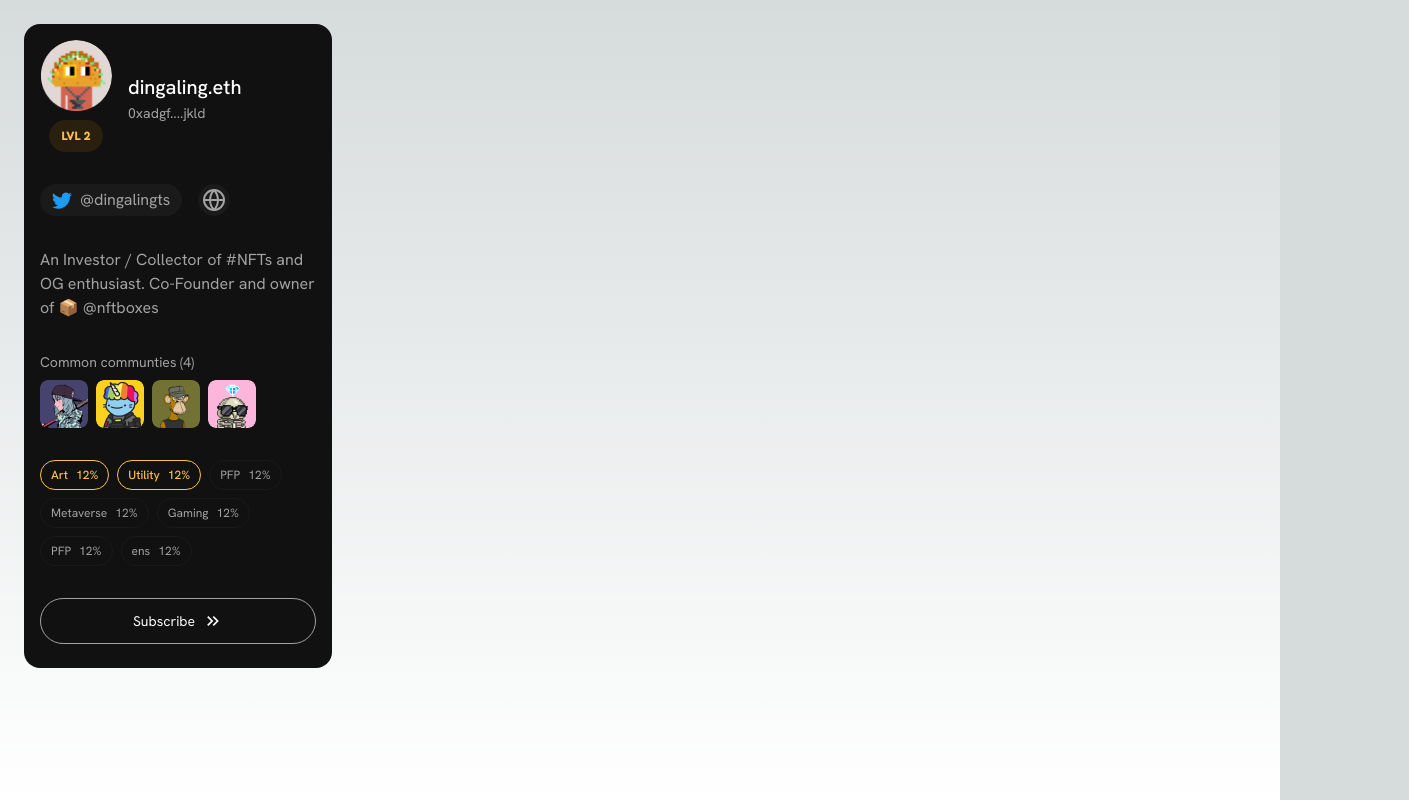
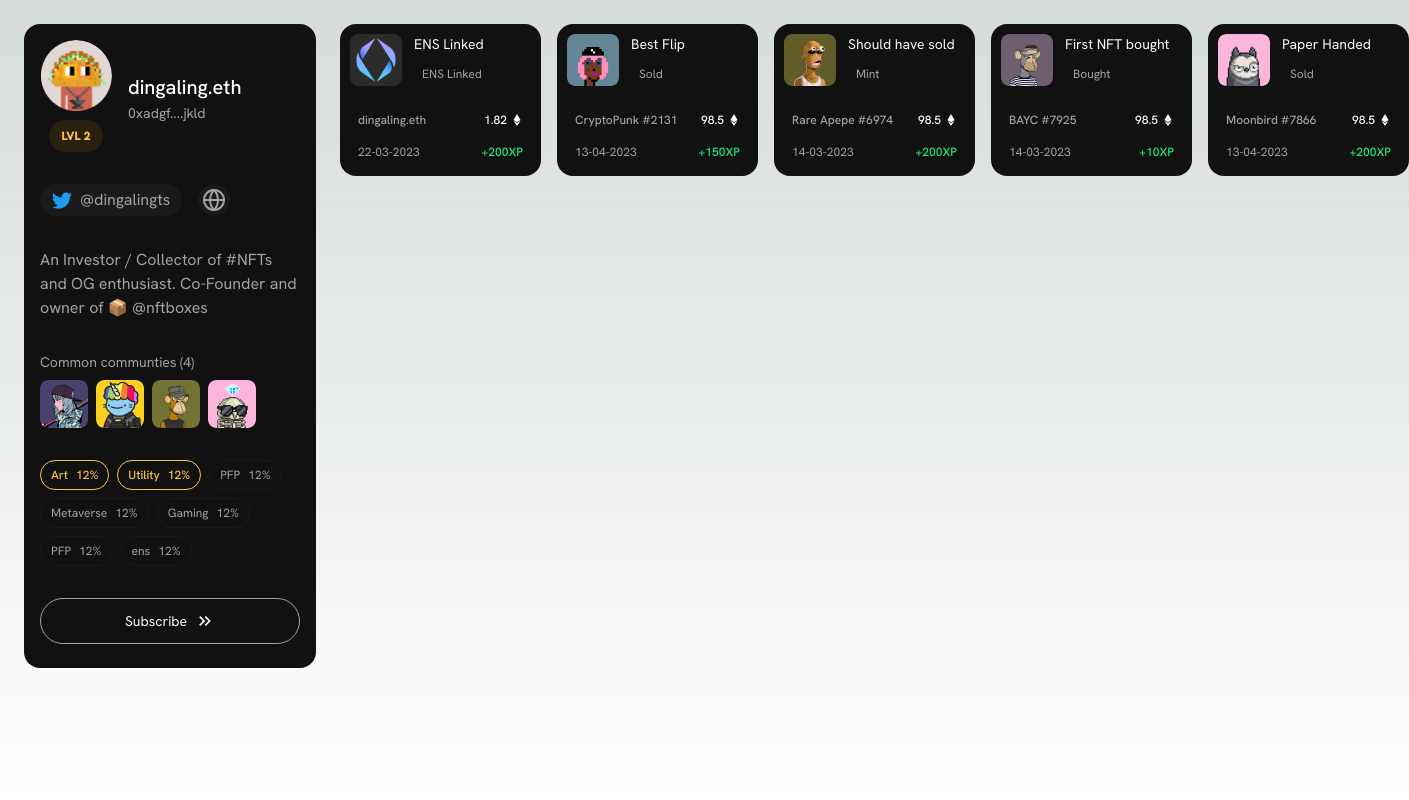
Before and after one commit to yash22arora/Wall_Assignment, a Next.js app in the folder client/: page / in a window 1280 px wide. Shown: the whole page, 1409 px wide, since content can reach past the window. Built offline with nearby package versions, Linux system fonts and the light colour scheme.

Commit message:
Make achievement list component
Signed-off-by: Yashvardhan Arora <yash22arora@gmail.com>

```diff
--- a/client/src/app/globals.css
+++ b/client/src/app/globals.css
@@ -1,6 +1,11 @@
 @tailwind base;
 @tailwind components;
 @tailwind utilities;
+
+/* body {
+  max-width: 100vw;
+  overflow: hidden;
+} */
 
 :root {
   --foreground-rgb: 0, 0, 0;
--- a/client/src/app/page.tsx
+++ b/client/src/app/page.tsx
@@ -5,19 +5,20 @@
 import { BsTwitter } from "react-icons/bs";
 import { FiGlobe } from "react-icons/fi";
 import { CommonCommunities } from "@/components/Profile/Communities/CommonCommunities";
-import { COMMON_COMMUNITIES, TAGS } from "@/constants";
+import { ACHIEVEMENTS, COMMON_COMMUNITIES, TAGS } from "@/constants";
 import { TagList } from "@/components/Profile/Tags/TagList";
 import { Button } from "@/components/common/Button/Button";
 import { MdOutlineKeyboardDoubleArrowRight } from "react-icons/md";
+import { AchievementList } from "@/components/Profile/Achievements/AchievementList";
 
 const font = Hanken_Grotesk({ subsets: ["latin"] });
 
 export default function Home() {
   return (
     <main
-      className={`${font.className} flex min-h-screen flex-row items-start justify-start p-6 gap-6 text-secondary-text `}
+      className={`${font.className} flex min-h-screen flex-row items-start justify-start p-6 gap-6 text-secondary-text max-w-[100vw] `}
     >
-      <Slate className="p-4 pb-6 w-1/4 flex flex-col rounded-2xl">
+      <Slate className="p-4 pb-6 w-1/4 min-w-[292px] flex flex-col rounded-2xl">
         <div className="flex flex-row items-center justify-start gap-4 mb-8">
           <Avatar
             currentLevel={2}
@@ -60,6 +61,11 @@
           <MdOutlineKeyboardDoubleArrowRight className="text-xl" />
         </Button>
       </Slate>
+      <div className="flex flex-col">
+        <div className="overflow-scroll">
+          <AchievementList achievements={ACHIEVEMENTS} />
+        </div>
+      </div>
     </main>
   );
 }
--- a/client/src/components/Profile/Achievements/Achievement.tsx
+++ b/client/src/components/Profile/Achievements/Achievement.tsx
@@ -1,11 +1,53 @@
 import { Slate } from "@/components/common/Slate/Slate";
 import { IAchievementProps } from "./types";
+import Image from "next/image";
+import { FaEthereum } from "react-icons/fa";
 
 export const Achievement: React.FC<IAchievementProps> = (props) => {
   const { achievement, color } = props;
   return (
-    <Slate className={`p-4 pb-6 w-1/4 flex flex-col rounded-2xl`}>
-      <div className="flex flex-row items-center"></div>
+    <Slate className={`p-2.5 flex flex-col rounded-2xl w-[201px]`}>
+      <div className="flex flex-row items-center w-full text-ellipsis gap-3 h-[52px]">
+        <Image
+          src={achievement.img}
+          alt={achievement.objectName}
+          key={achievement.objectName}
+          className="rounded-lg h-full aspect-square"
+        />
+        <div className="flex flex-col justify-between items-start text-ellipsis h-full">
+          <span className="text-primary-text text-sm leading-5 w-max">
+            {achievement.title}
+          </span>
+          <span className={`text-xs font-normal py-1 px-2`}>
+            {achievement.status}
+          </span>
+        </div>
+      </div>
+      <div className="flex flex-row justify-between items-center mt-5">
+        <span
+          className={`text-xs py-1 px-2 text-secondary-text font-medium leading-5`}
+        >
+          {achievement.objectName}
+        </span>
+        <span
+          className={`text-xs py-1 px-2 text-primary-text font-medium leading-5 flex flex-row gap-1 items-center`}
+        >
+          {achievement.eth}
+          <FaEthereum />
+        </span>
+      </div>
+      <div className="flex flex-row justify-between items-center mt-1">
+        <span
+          className={`text-xs py-1 px-2 text-secondary-text font-normal leading-5`}
+        >
+          {achievement.date}
+        </span>
+        <span
+          className={`text-xs py-1 px-2 text-wall-success font-medium leading-5 flex flex-row gap-1 items-center`}
+        >
+          +{achievement.xpEarned}XP
+        </span>
+      </div>
     </Slate>
   );
 };
--- a/client/src/components/Profile/Achievements/AchievementList.tsx
+++ b/client/src/components/Profile/Achievements/AchievementList.tsx
@@ -0,0 +1,13 @@
+import { Achievement } from "./Achievement";
+import { IAchievementsProps } from "./types";
+
+export const AchievementList: React.FC<IAchievementsProps> = (props) => {
+  const { achievements } = props;
+  return (
+    <div className="flex flex-row items-center overflow-x-scroll gap-4 w-max">
+      {achievements.map((achievement, idx) => {
+        return <Achievement key={idx} achievement={achievement} color={""} />;
+      })}
+    </div>
+  );
+};
--- a/client/src/components/Profile/Achievements/types.ts
+++ b/client/src/components/Profile/Achievements/types.ts
@@ -16,5 +16,7 @@
 }
 
 export interface IAchievementsProps {
-  achievements: IAchievementProps[];
+  achievements: IAchievement[];
 }
+
+export type TAchievementColor = "wall-blue" | "wall-yellow" | "wall-green";
```
